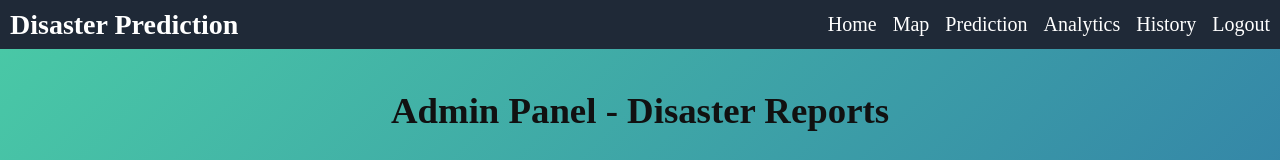
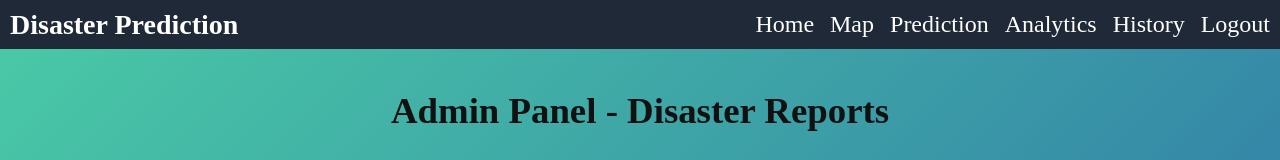
Before and after one commit to AjaySingh2423/Disaster_Predection_And_Reporting_System, a React (Vite) app in the folder frontend/: page /admin in a window 1280 px wide. Shown: the top 160 px of the page. Built offline with nearby package versions, Linux system fonts and the light colour scheme; no server answers.

Commit message:
Update font size

```diff
--- a/frontend/src/components/TopBar.css
+++ b/frontend/src/components/TopBar.css
@@ -20,7 +20,7 @@ nav {
 }
 
 nav a {
-  font-size: 20px;
+  font-size: 24px;
   padding: 8px;
   text-decoration: none;
   color: white;
```
